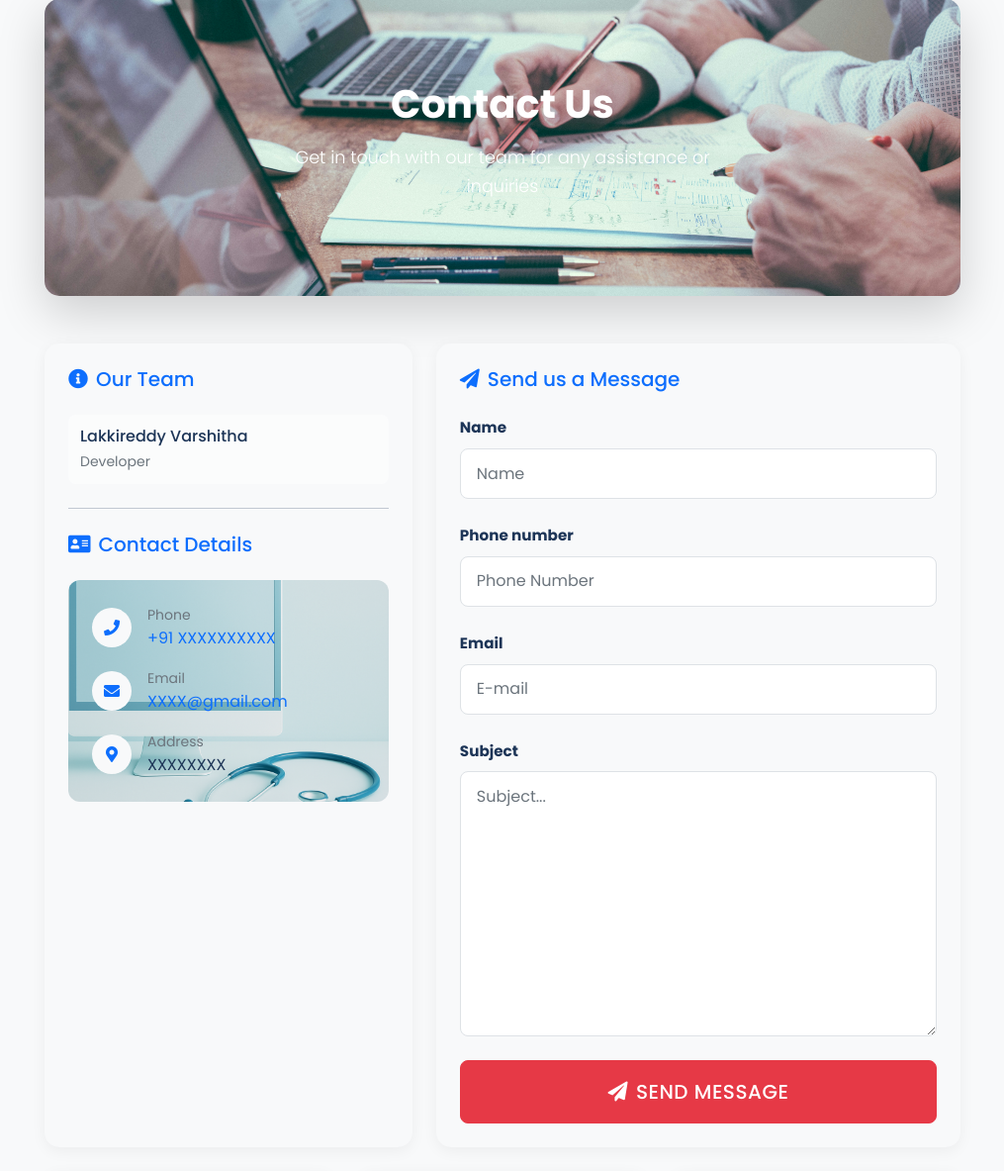
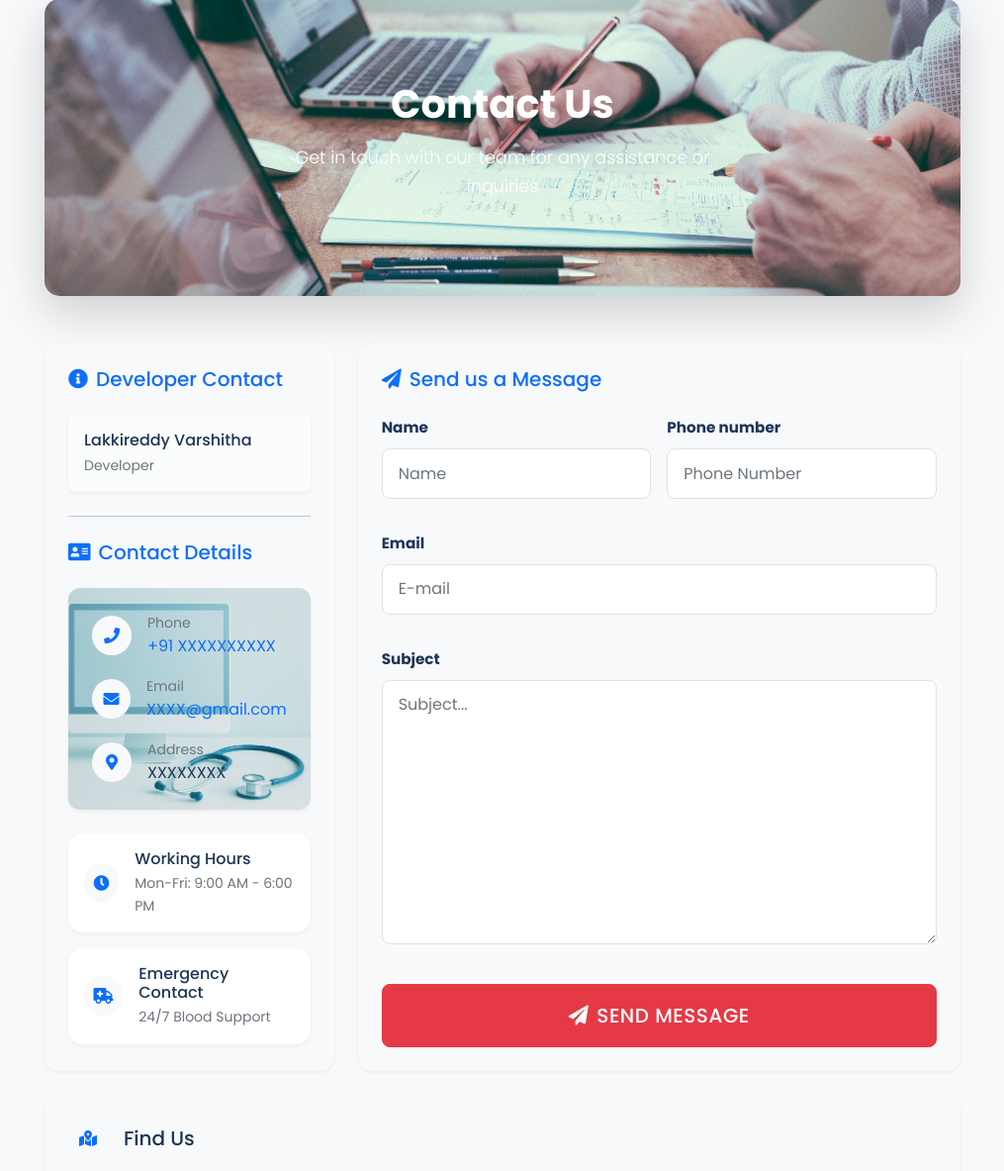
Before and after one commit to varshitha127/Bloodbank_Project, a Django app: page /contact/ in a window 1280 px wide. Shown: the part 241-1424 px from the top of the page at 99% size, without its empty margins (132-1147 px from the left). Run offline with Django 3.2, Linux system fonts and the light colour scheme; some libraries are stand-ins or nearby versions.

Commit message:
Improve contact page layout: reorganize content, add map section, and enhance visual design

```diff
--- a/templates/polls/contact.html
+++ b/templates/polls/contact.html
@@ -24,13 +24,14 @@
                 </div>
             </div>
 
-            <div class="row">
+            <!-- Contact Information and Form Section -->
+            <div class="row g-4">
                 <!-- Contact Information -->
-                <div class="col-lg-5 mb-4 mb-lg-0">
+                <div class="col-lg-4">
                     <div class="card bg-light border-0 h-100">
                         <div class="card-body p-4">
                             <h5 class="card-title text-primary mb-4">
-                                <i class="fas fa-info-circle me-2"></i>Our Team
+                                <i class="fas fa-info-circle me-2"></i>Developer Contact
                             </h5>
 
                             <div class="team-info mb-4">
@@ -77,12 +78,43 @@
                                     </div>
                                 </div>
                             </div>
+
+                            <!-- Additional Info Cards -->
+                            <div class="mt-4">
+                                <div class="card border-0 bg-white mb-3">
+                                    <div class="card-body p-3">
+                                        <div class="d-flex align-items-center">
+                                            <div class="icon-circle bg-light text-primary me-3">
+                                                <i class="fas fa-clock"></i>
+                                            </div>
+                                            <div>
+                                                <h6 class="card-title mb-1">Working Hours</h6>
+                                                <p class="text-muted small mb-0">Mon-Fri: 9:00 AM - 6:00 PM</p>
+                                            </div>
+                                        </div>
+                                    </div>
+                                </div>
+
+                                <div class="card border-0 bg-white">
+                                    <div class="card-body p-3">
+                                        <div class="d-flex align-items-center">
+                                            <div class="icon-circle bg-light text-primary me-3">
+                                                <i class="fas fa-ambulance"></i>
+                                            </div>
+                                            <div>
+                                                <h6 class="card-title mb-1">Emergency Contact</h6>
+                                                <p class="text-muted small mb-0">24/7 Blood Support</p>
+                                            </div>
+                                        </div>
+                                    </div>
+                                </div>
+                            </div>
                         </div>
                     </div>
                 </div>
 
                 <!-- Contact Form -->
-                <div class="col-lg-7">
+                <div class="col-lg-8">
                     <div class="card bg-light border-0 h-100">
                         <div class="card-body p-4">
                             <h5 class="card-title text-primary mb-4">
@@ -91,8 +123,10 @@
 
                             <form action="" method="post" class="needs-validation">
                                 {% csrf_token %}
+                                <div class="row g-3">
                                     {% for field in forms %}
-                                <div class="mb-4">
+                                    <div class="col-md-{% if forloop.counter == 1 or forloop.counter == 2 %}6{% else %}12{% endif %}">
+                                        <div class="mb-3">
                                             <label for="{{ field.id_for_label }}" class="form-label fw-bold">
                                                 {{ field.label }}
                                                 {% if field.field.required %}
@@ -105,9 +139,11 @@
                                             <div class="form-text">{{ field.help_text }}</div>
                                             {% endif %}
                                         </div>
+                                    </div>
                                     {% endfor %}
+                                </div>
 
-                                <div class="d-grid">
+                                <div class="d-grid mt-4">
                                     <button type="submit" class="btn btn-primary btn-lg">
                                         <i class="fas fa-paper-plane me-2"></i>Send Message
                                     </button>
@@ -118,44 +154,21 @@
                 </div>
             </div>
 
-            <!-- Additional Information -->
+            <!-- Map Section -->
             <div class="row mt-4">
-                <div class="col-md-4">
-                    <div class="card border-0 bg-light h-100">
+                <div class="col-12">
+                    <div class="card border-0 bg-light">
                         <div class="card-body p-4">
                             <div class="d-flex align-items-center mb-3">
                                 <div class="icon-circle bg-light text-primary me-3">
-                                    <i class="fas fa-clock"></i>
+                                    <i class="fas fa-map-marked-alt"></i>
                                 </div>
-                                <h5 class="card-title mb-0">Working Hours</h5>
+                                <h5 class="card-title mb-0">Find Us</h5>
                             </div>
-                            <p class="text-muted mb-0">Monday - Friday: 9:00 AM - 6:00 PM</p>
+                            <div class="ratio ratio-21x9">
+                                <iframe src="https://www.google.com/maps/embed?pb=!1m18!1m12!1m3!1d3888.598130254545!2d77.5945627!3d12.9715987!2m3!1f0!2f0!3f0!3m2!1i1024!2i768!4f13.1!3m3!1m2!1s0x0%3A0x0!2zMTLCsDU4JzE3LjgiTiA3N8KwMzUnNDAuNCJF!5e0!3m2!1sen!2sin!4v1234567890!5m2!1sen!2sin"
+                                    style="border:0; border-radius: 8px;" allowfullscreen="" loading="lazy"></iframe>
                             </div>
-                    </div>
-                </div>
-                <div class="col-md-4">
-                    <div class="card border-0 bg-light h-100">
-                        <div class="card-body p-4">
-                            <div class="d-flex align-items-center mb-3">
-                                <div class="icon-circle bg-light text-primary me-3">
-                                    <i class="fas fa-ambulance"></i>
-                                </div>
-                                <h5 class="card-title mb-0">Emergency Contact</h5>
-                            </div>
-                            <p class="text-muted mb-0">24/7 Emergency Blood Support</p>
-                        </div>
-                    </div>
-                </div>
-                <div class="col-md-4">
-                    <div class="card border-0 bg-light h-100">
-                        <div class="card-body p-4">
-                            <div class="d-flex align-items-center mb-3">
-                                <div class="icon-circle bg-light text-primary me-3">
-                                    <i class="fas fa-map-marker-alt"></i>
-                                </div>
-                                <h5 class="card-title mb-0">Location</h5>
-                            </div>
-                            <p class="text-muted mb-0">Find us on Google Maps</p>
                         </div>
                     </div>
                 </div>
@@ -175,10 +188,11 @@
     }
 
     .team-member {
-        padding: 0.75rem;
+        padding: 1rem;
         border-radius: 8px;
         background-color: rgba(255, 255, 255, 0.5);
         transition: transform 0.3s ease;
+        box-shadow: 0 2px 4px rgba(0,0,0,0.05);
     }
 
     .team-member:hover {
@@ -190,6 +204,7 @@
         background: url('{% static "images/contact-bg.jpg" %}') center/cover;
         padding: 1.5rem;
         border-radius: 12px;
+        box-shadow: 0 2px 4px rgba(0,0,0,0.05);
     }
 
     .form-control {
@@ -232,6 +247,7 @@
     .card {
         border-radius: 15px;
         overflow: hidden;
+        box-shadow: 0 2px 4px rgba(0,0,0,0.05);
     }
 
     .bg-light {
@@ -250,5 +266,9 @@
     .lead {
         font-size: 1.1rem;
     }
+
+    .ratio-21x9 {
+        --bs-aspect-ratio: 42.85%;
+    }
 </style>
 {% endblock %}
```
Lines whose indentation alone changed are shown as unchanged.
